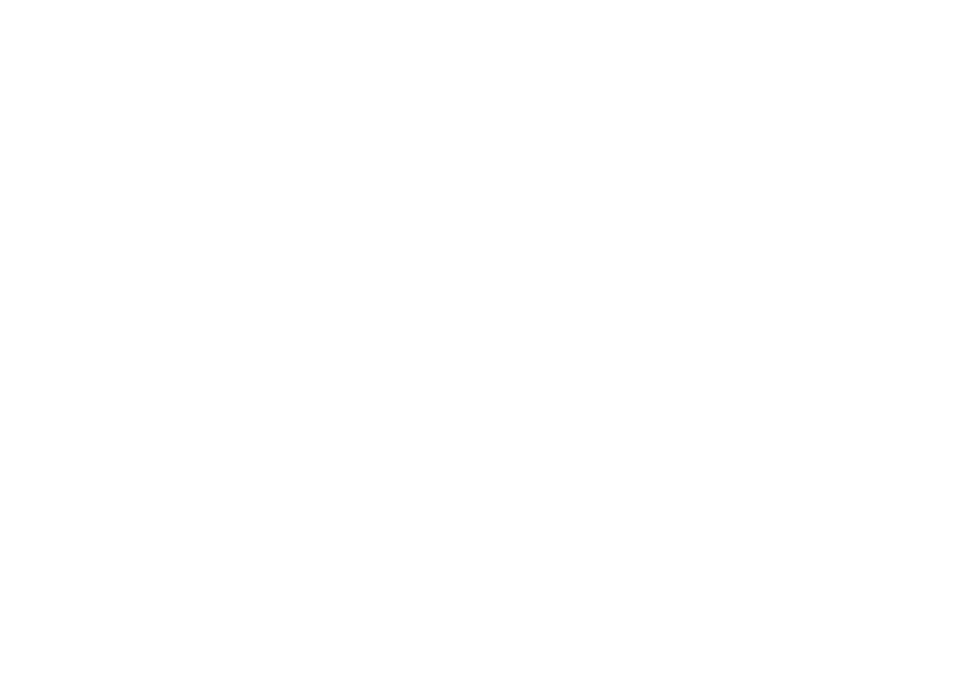
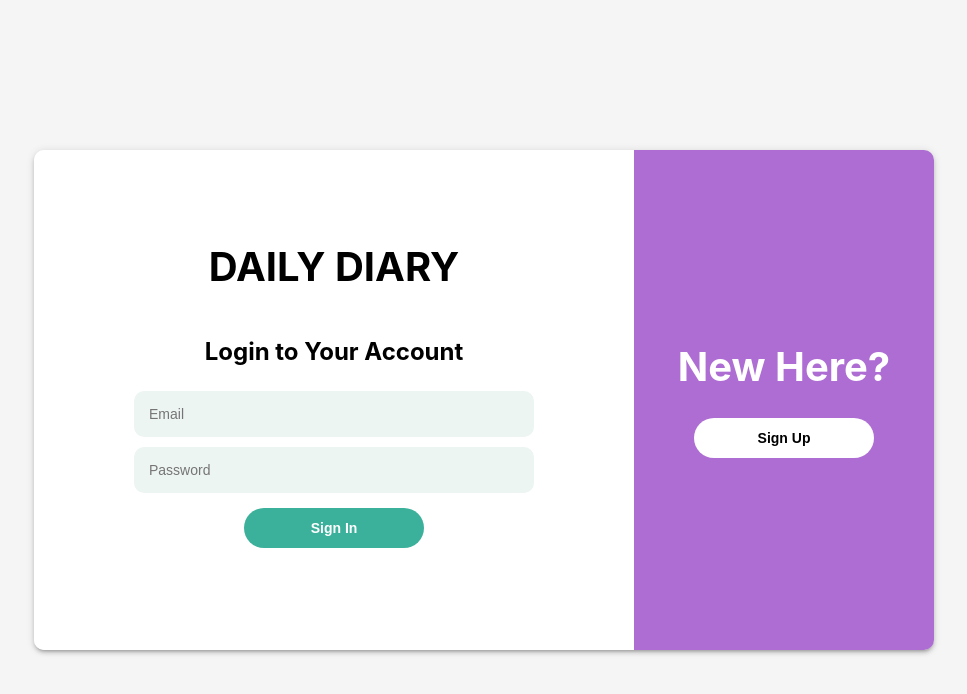
Before and after one commit to deepika-pdx/FullStack_FinalProject, a React (Create React App) app in the folder views/: page / in a window 1280 px wide. Before the commit this address led to /Main. Shown: the top 694 px of the page, without its empty margins (156-1123 px from the left). Built offline with nearby package versions, Linux system fonts and the light colour scheme.

Commit message:
commit changes for fixing login issue using token

```diff
--- a/views/package.json
+++ b/views/package.json
@@ -15,8 +15,8 @@
     "react-router-dom": "^6.4.3",
     "react-scripts": "5.0.1",
     "react-split-pane": "^0.1.92",
+    "reactjs-popup": "^2.0.5",
     "redirect": "^0.2.0",
-    "reactjs-popup": "^2.0.5",
     "web-vitals": "^2.1.4"
   },
   "proxy": "http://localhost:3001",
--- a/views/src/App.js
+++ b/views/src/App.js
@@ -9,10 +9,9 @@
   const user = localStorage.getItem("token");
   return (
     <Routes>
-      {user && <Route path="/" exact element={<Login />} />}
+      <Route path="/" exact element={<Login />} />}
       <Route path="/signup" exact element={<Signup />} />
       <Route path="/login" exact element={<Login />} />
-      <Route path="/" element={<Navigate replace to="/Main" />} />
     </Routes>
   );
 }
```
Also changed, not shown: 1 other file (tests, documents, lock files or other folders).
